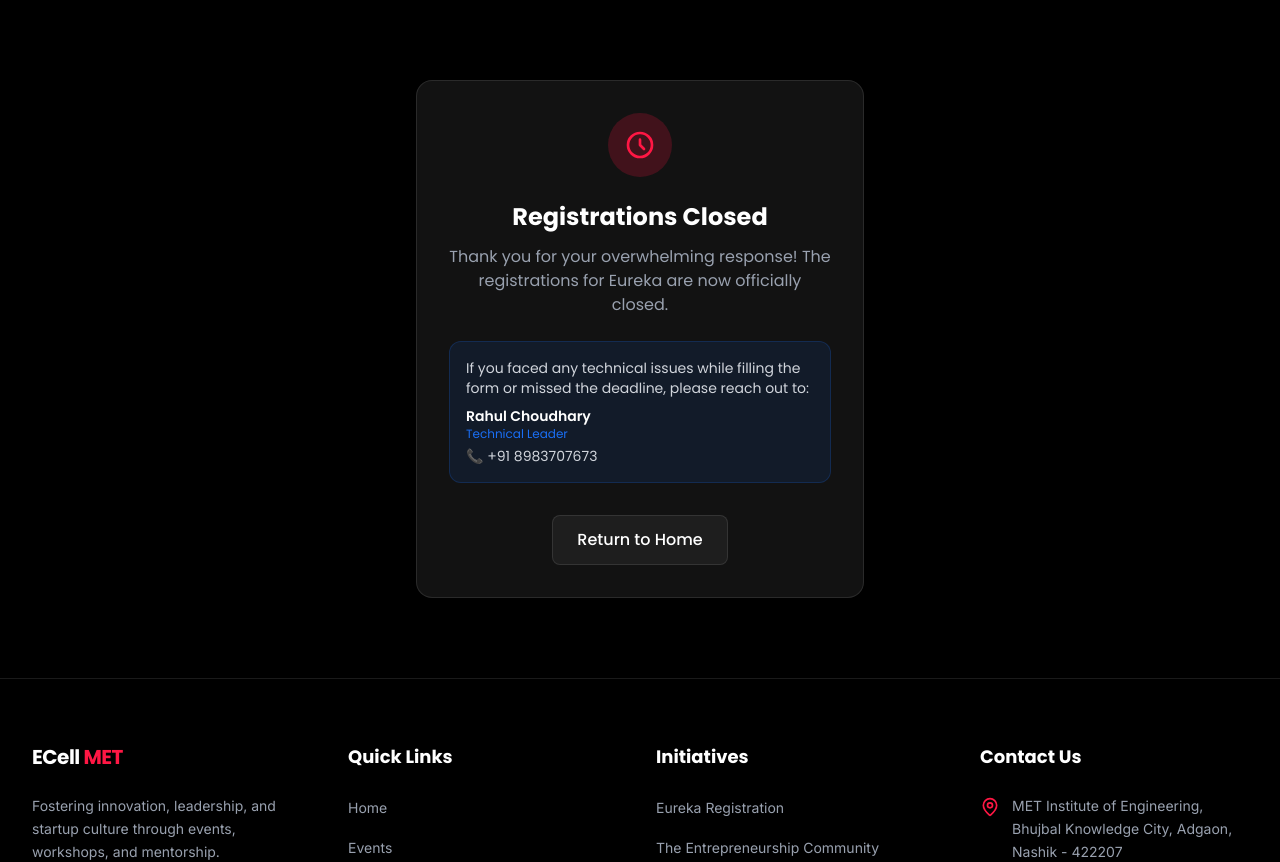
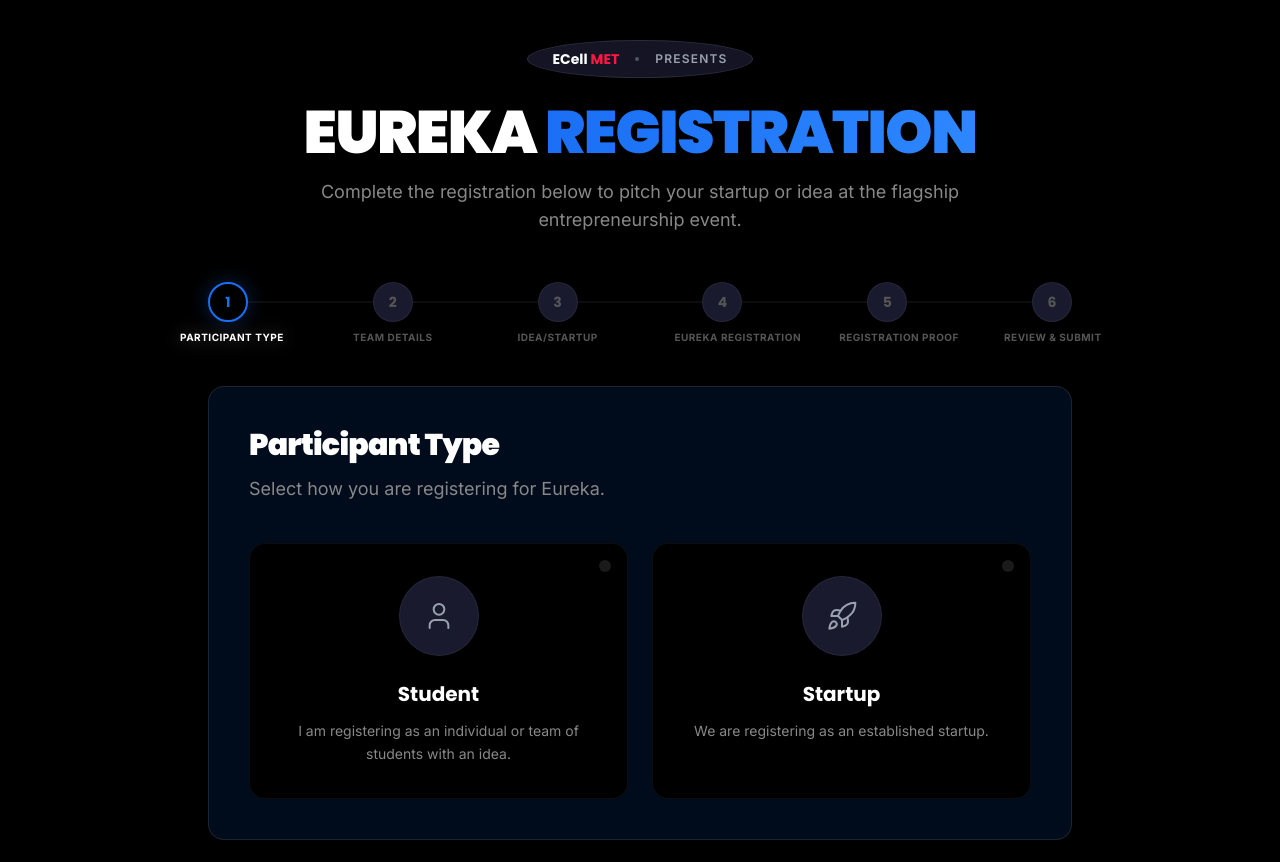
Before and after one commit to Relvixx/Eurekha_Registration_Form, a Next.js app: page /eureka in a window 1280 px wide. Shown: the top 862 px of the page. Built offline with nearby package versions, Linux system fonts and the light colour scheme.

Commit message:
feat: create Eureka registration page with form shell and footer layout

```diff
--- a/src/app/eureka/page.tsx
+++ b/src/app/eureka/page.tsx
@@ -1,4 +1,5 @@
 import { Metadata } from 'next';
+import FormShell from '@/components/eureka-form/FormShell';
 import SiteFooter from '@/components/layout/SiteFooter';
 
 export const metadata: Metadata = {
@@ -14,33 +15,8 @@ export default function EurekaRegistrationPage() {
       <div className="absolute bottom-0 right-0 w-125 h-75 bg-accent-deep/15 blur-[100px] rounded-full pointer-events-none -z-10"></div>
 
       <div className="flex-1 flex flex-col">
-        <div className="flex-1 flex items-center justify-center py-20 px-4">
-          <div className="max-w-md w-full bg-[#121212] border border-white/10 rounded-2xl p-8 text-center shadow-2xl">
-            <div className="w-16 h-16 bg-[#FF1744]/20 rounded-full flex items-center justify-center mx-auto mb-6">
-              <svg className="w-8 h-8 text-[#FF1744]" fill="none" viewBox="0 0 24 24" stroke="currentColor">
-                <path strokeLinecap="round" strokeLinejoin="round" strokeWidth={2} d="M12 8v4l3 3m6-3a9 9 0 11-18 0 9 9 0 0118 0z" />
-              </svg>
-            </div>
-            <h2 className="text-2xl font-bold text-white mb-3 font-poppins">Registrations Closed</h2>
-            <p className="text-gray-400">
-              Thank you for your overwhelming response! The registrations for Eureka are now officially closed.
-            </p>
-
-            <div className="bg-[#1A6FF5]/10 border border-[#1A6FF5]/20 rounded-xl p-4 mt-6 text-left">
-              <p className="text-sm text-gray-300 mb-2">
-                If you faced any technical issues while filling the form or missed the deadline, please reach out to:
-              </p>
-              <p className="text-sm font-semibold text-white">Rahul Choudhary</p>
-              <p className="text-xs text-[#1A6FF5] mb-1">Technical Leader</p>
-              <p className="text-sm text-gray-300">📞 +91 8983707673</p>
-            </div>
-
-            <div className="mt-8">
-              <a href="/" className="inline-block bg-white/5 hover:bg-white/10 text-white font-medium py-3 px-6 rounded-lg transition-colors border border-white/10">
-                Return to Home
-              </a>
-            </div>
-          </div>
+        <div className="w-full flex-1 pt-6">
+          <FormShell />
         </div>
       </div>
 
```
